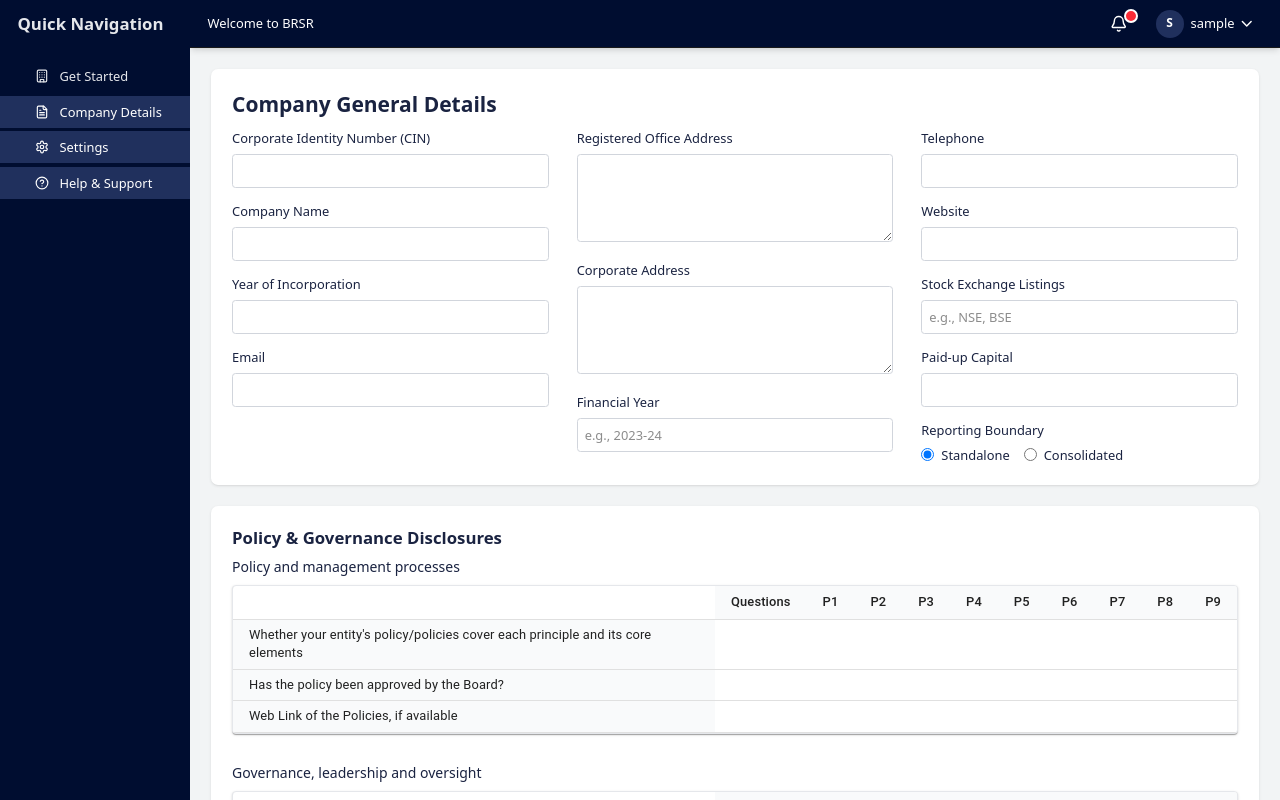
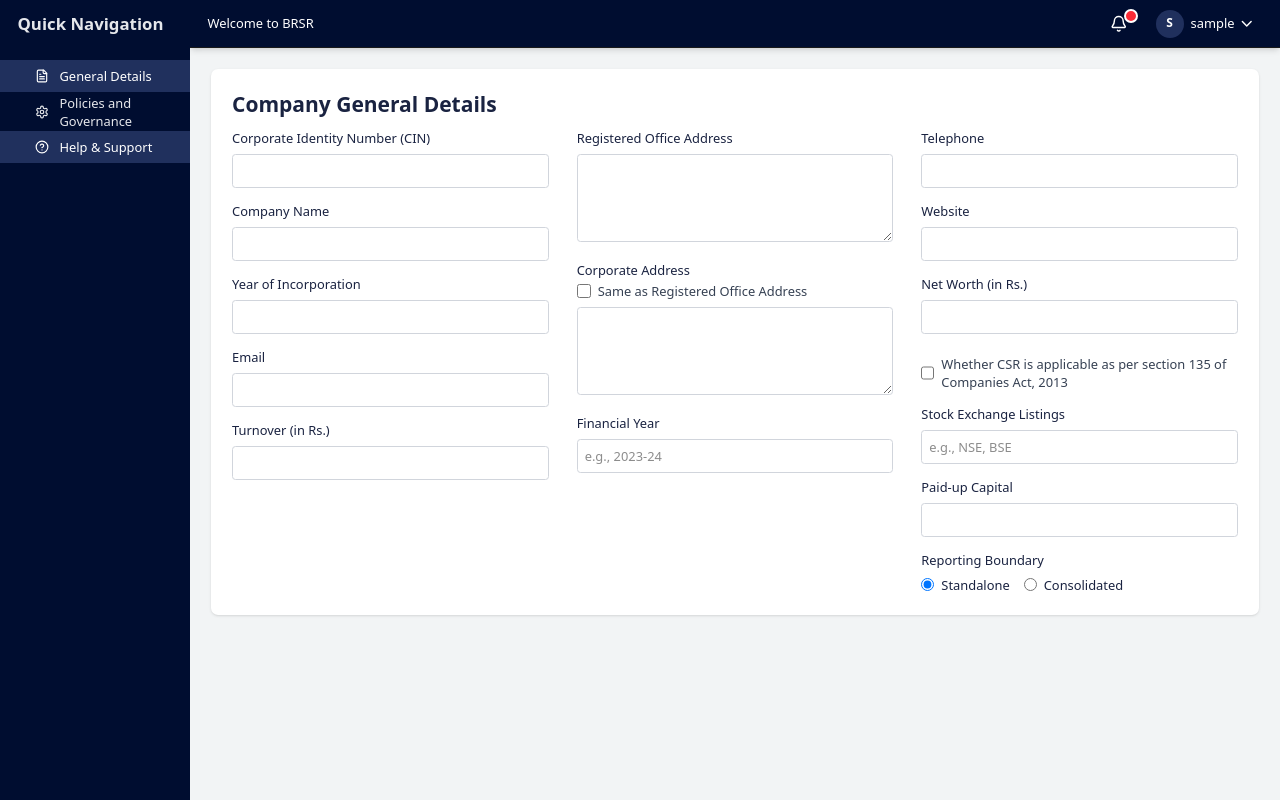
Before and after one commit to Devanshu-pal-github/brsr-merged, a React (Vite) app in the folder ESGfrontend/: page /general in a window 1280 px wide. Built offline with nearby package versions, Linux system fonts and the light colour scheme; sample sign-in values are in the browser's storage.

Commit message:
fixed 2 tabs on sidebar and content a bit

```diff
--- a/ESGfrontend/src/App.jsx
+++ b/ESGfrontend/src/App.jsx
@@ -5,6 +5,7 @@ import Dashboard from './pages/PlantPages/Dashboard';
 import Login from './pages/LoginPage';
 import LandingPage from './pages/LandingPage';
 import GeneralDetails from './pages/GeneralDetails';
+import PoliciesPage from './pages/PoliciesPage';
 import DynamicModulePage from './components/DynamicModulePage';
 import CreateEmployee from './pages/createEmployee';
 import DynamicEntityDetails from './pages/DynamicEntityDetails';
@@ -41,6 +42,7 @@ function App() {
                     }>
                         <Route path="/" element={<LandingPage />} />
                         <Route path="/general" element={<GeneralDetails />} />
+                        <Route path="/policies" element={<PoliciesPage />} />
                     </Route>
 
                     {/* Main App Flow Routes - Only accessible after setup */}
--- a/ESGfrontend/src/components/WelcomePage/WelcomeSidebar.jsx
+++ b/ESGfrontend/src/components/WelcomePage/WelcomeSidebar.jsx
@@ -5,9 +5,8 @@ const WelcomeSidebar = () => {
     const navigate = useNavigate();
 
     const menuItems = [
-        { icon: Building, label: 'Get Started', path: '/' },
-        { icon: FileText, label: 'Company Details', path: '/general' },
-        { icon: Settings, label: 'Settings', path: '#' },
+        { icon: FileText, label: 'General Details', path: '/general' },
+        { icon: Settings, label: 'Policies and Governance', path: '/policies' },
         { icon: HelpCircle, label: 'Help & Support', path: '#' }
     ];
 
--- a/ESGfrontend/src/pages/GeneralDetails.jsx
+++ b/ESGfrontend/src/pages/GeneralDetails.jsx
@@ -1,6 +1,4 @@
 import { useState } from 'react';
-import TableQuestionRenderer from '../components/TableQuestionRenderer';
-import { policyDisclosures } from '../data/tableMetadata';
 
 const GeneralDetails = () => {
     const [formData, setFormData] = useState({
@@ -16,23 +14,38 @@ const GeneralDetails = () => {
         stockExchanges: '',
         paidUpCapital: '',
         reportingBoundary: 'standalone',
+        csrApplicable: false,
+        turnover: '',
+        netWorth: '',
+        sameAsRegisteredAddress: false
     });
 
-    const [tableResponses, setTableResponses] = useState({});
+    const handleInputChange = (field, value) => {
+        setFormData(prev => {
+            // If sameAsRegisteredAddress is checked and we're updating regOfficeAddress, update corporateAddress too
+            if (field === 'regOfficeAddress' && prev.sameAsRegisteredAddress) {
+                return {
+                    ...prev,
+                    [field]: value,
+                    corporateAddress: value
+                };
+            }
+            return {
+                ...prev,
+                [field]: value
+            };
+        });
+    };
 
-    const handleInputChange = (field, value) => {
+    const handleSameAddressChange = (e) => {
+        const isChecked = e.target.checked;
         setFormData(prev => ({
             ...prev,
-            [field]: value
+            sameAsRegisteredAddress: isChecked,
+            corporateAddress: isChecked ? prev.regOfficeAddress : prev.corporateAddress
         }));
     };
 
-    const handleTableChange = (sectionId, value) => {
-        setTableResponses(prev => ({
-            ...prev,
-            [sectionId]: value
-        }));
-    };
 
     return (
         <div className="p-6 space-y-6">
@@ -92,6 +105,18 @@ const GeneralDetails = () => {
                                 className="w-full p-2 border border-gray-300 rounded focus:ring-2 focus:ring-[#14B8A6] focus:border-transparent"
                             />
                         </div>
+
+                        <div className="space-y-2">
+                            <label className="block text-sm font-medium text-[#1A2341]">
+                                Turnover (in Rs.)
+                            </label>
+                            <input
+                                type="number"
+                                value={formData.turnover}
+                                onChange={(e) => handleInputChange('turnover', e.target.value)}
+                                className="w-full p-2 border border-gray-300 rounded focus:ring-2 focus:ring-[#14B8A6] focus:border-transparent"
+                            />
+                        </div>
                     </div>
 
                     {/* Column 2 */}
@@ -109,14 +134,27 @@ const GeneralDetails = () => {
                         </div>
 
                         <div className="space-y-2">
-                            <label className="block text-sm font-medium text-[#1A2341]">
+                            <label className="block text-sm font-medium text-[#1A2341] mb-1">
                                 Corporate Address
                             </label>
+                            <div className="flex items-center mb-2">
+                                <input
+                                    type="checkbox"
+                                    id="sameAsRegistered"
+                                    checked={formData.sameAsRegisteredAddress}
+                                    onChange={handleSameAddressChange}
+                                    className="h-4 w-4 text-[#14B8A6] focus:ring-[#14B8A6] border-gray-300 rounded"
+                                />
+                                <label htmlFor="sameAsRegistered" className="ml-2 block text-sm text-gray-700">
+                                    Same as Registered Office Address
+                                </label>
+                            </div>
                             <textarea
                                 value={formData.corporateAddress}
                                 onChange={(e) => handleInputChange('corporateAddress', e.target.value)}
-                                className="w-full p-2 border border-gray-300 rounded focus:ring-2 focus:ring-[#14B8A6] focus:border-transparent"
+                                className="w-full p-2 border border-gray-300 rounded focus:ring-2 focus:ring-[#14B8A6] focus:border-transparent disabled:bg-gray-50"
                                 rows={4}
+                                disabled={formData.sameAsRegisteredAddress}
                             />
                         </div>
 
@@ -158,6 +196,33 @@ const GeneralDetails = () => {
                                 onChange={(e) => handleInputChange('website', e.target.value)}
                                 className="w-full p-2 border border-gray-300 rounded focus:ring-2 focus:ring-[#14B8A6] focus:border-transparent"
                             />
+                        </div>
+
+                        <div className="space-y-2">
+                            <label className="block text-sm font-medium text-[#1A2341]">
+                                Net Worth (in Rs.)
+                            </label>
+                            <input
+                                type="number"
+                                value={formData.netWorth}
+                                onChange={(e) => handleInputChange('netWorth', e.target.value)}
+                                className="w-full p-2 border border-gray-300 rounded focus:ring-2 focus:ring-[#14B8A6] focus:border-transparent"
+                            />
+                        </div>
+
+                        <div className="space-y-2 pt-2">
+                            <div className="flex items-center">
+                                <input
+                                    type="checkbox"
+                                    id="csrApplicable"
+                                    checked={formData.csrApplicable}
+                                    onChange={(e) => handleInputChange('csrApplicable', e.target.checked)}
+                                    className="h-4 w-4 text-[#14B8A6] focus:ring-[#14B8A6] border-gray-300 rounded"
+                                />
+                                <label htmlFor="csrApplicable" className="ml-2 block text-sm text-gray-700">
+                                    Whether CSR is applicable as per section 135 of Companies Act, 2013
+                                </label>
+                            </div>
                         </div>
 
                         <div className="space-y-2">
@@ -216,26 +281,7 @@ const GeneralDetails = () => {
                 </div>
             </div>
 
-            {/* Policy & Governance Section */}
-            <div className="bg-white rounded-lg p-6 shadow-sm">
-                <h2 className="text-2xl font-bold text-[#1A2341] mb-6">
-                    Policy & Governance Disclosures
-                </h2>
-
-                {policyDisclosures.sections.map((section, idx) => (
-                    <div key={section.title} className="mb-8">
-                        <h3 className="text-lg font-semibold text-[#1A2341] mb-4">
-                            {section.title}
-                        </h3>
-
-                        <TableQuestionRenderer
-                            meta={section.table_metadata}
-                            response={tableResponses[section.title] || { rows: [] }}
-                            onChange={(value) => handleTableChange(section.title, value)}
-                        />
-                    </div>
-                ))}
-            </div>
+            {/* Removed Policy & Governance Section - Moved to Policies Page */}
         </div>
     );
 };
--- /dev/null
+++ b/ESGfrontend/src/pages/PoliciesPage.jsx
@@ -0,0 +1,42 @@
+import { useState } from 'react';
+import TableQuestionRenderer from '../components/TableQuestionRenderer';
+import { policyDisclosures } from '../data/tableMetadata';
+
+const PoliciesPage = () => {
+    const [tableResponses, setTableResponses] = useState({});
+
+    const handleTableChange = (sectionId, value) => {
+        setTableResponses(prev => ({
+            ...prev,
+            [sectionId]: value
+        }));
+    };
+
+    return (
+        <div className="p-6 space-y-6">
+            {/* Policy & Governance Section */}
+            <div className="bg-white rounded-lg p-6 shadow-sm">
+                <h2 className="text-2xl font-bold text-[#1A2341] mb-6">
+                    Policy & Governance Disclosures
+                </h2>
+
+                {policyDisclosures.sections.map((section, idx) => (
+                    <div key={section.title} className="mb-8">
+                        <h3 className="text-lg font-semibold text-[#1A2341] mb-4">
+                            {section.title}
+                        </h3>
+
+
+                        <TableQuestionRenderer
+                            meta={section.table_metadata}
+                            response={tableResponses[section.title] || { rows: [] }}
+                            onChange={(value) => handleTableChange(section.title, value)}
+                        />
+                    </div>
+                ))}
+            </div>
+        </div>
+    );
+};
+
+export default PoliciesPage;
```
